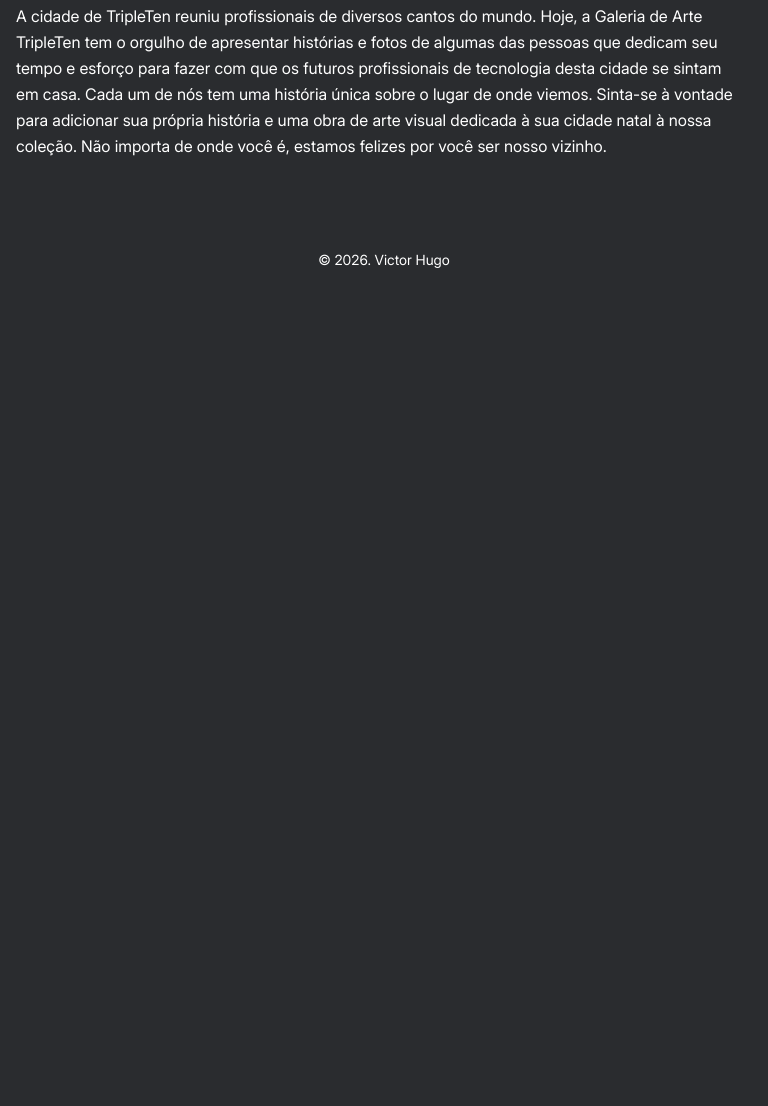
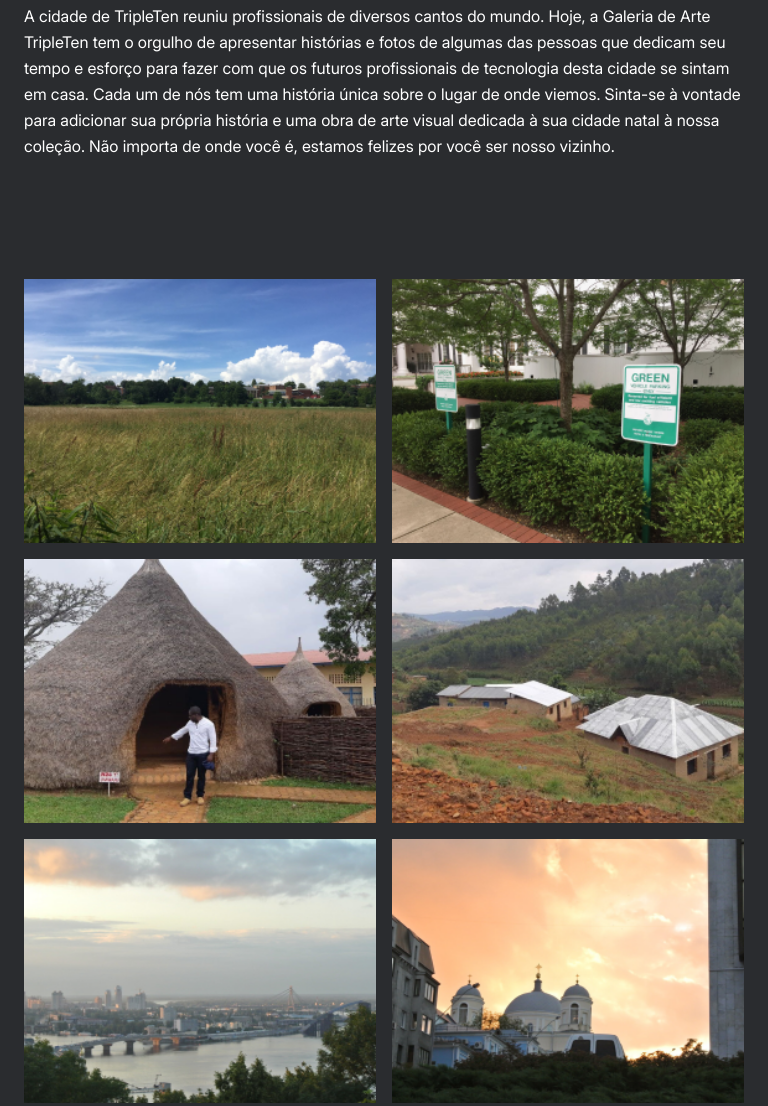
Before and after one commit to victorhugo156/web_project_homeland, a plain HTML site: page index.html in a window 768 px wide. Shown: the part 1595-2701 px from the top of the page. Before the commit the page ends 1900 px from the top, so only its background shows below. Drawn offline with Linux system fonts and the light colour scheme.

Commit message:
feat:gridlayout

```diff
--- a/blocks/info.css
+++ b/blocks/info.css
@@ -34,19 +34,19 @@ margin-bottom: 94px;
     line-height: 163%;
 }
 
-@media screen and (min-width: 472px) and (max-width: 1100px){
+/* @media screen and (min-width: 472px) and (max-width: 1100px){
     .info{
         margin: 16px;
     }
-}
+} */
 
 
 @media screen and (min-width: 472px) and (max-width: 999px) {
     .info{
         max-width: 720px;
 
-        margin-left: 16px;
-        margin-right: 16px;
+        margin-left: 24px;
+        margin-right: 24px;
         margin-top: 0;
         margin-bottom: 64px;
     }
--- /dev/null
+++ b/blocks/photo-grid.css
@@ -0,0 +1,40 @@
+.photo-grid{
+    max-width: 1184px;
+    /* width: 100%; */
+
+    margin-left: 48px;
+    margin-right: 48px;
+    margin-bottom: 92px;
+
+    display: grid;
+    gap: 16px;
+    grid-auto-columns: 1fr;
+    grid-template-columns: repeat(4, 1fr);
+
+    }
+
+.photo-grid__images{
+    width: 100%;
+    object-fit: cover;
+    display: block;
+}
+
+@media screen and (min-width: 350px) and (max-width: 768px){
+    .photo-grid{
+        grid-template-columns: 1fr;
+        gap: 12px;
+
+        margin-left: 0;
+        margin-right: 0;
+    }
+}
+
+@media screen and (min-width: 768px) and (max-width: 1366px){
+    .photo-grid{
+        grid-template-columns: repeat(2, 1fr);
+        gap: 16px;
+
+        margin-left: 24px;
+        margin-right: 24px;
+    }
+}
--- a/index.html
+++ b/index.html
@@ -1,37 +1,35 @@
 <!DOCTYPE html>
 <html lang="pt-BR">
+
 <head>
     <meta charset="UTF-8">
     <meta name="viewport" content="width=device-width, initial-scale=1.0">
-    <meta
-    name="description"
-    content="Bem vindo ao Tripleten Art Gallery."
-    />
+    <meta name="description" content="Bem vindo ao Tripleten Art Gallery." />
     <meta name="author" content="Victor Hugo" />
-    <meta
-  name="keywords"
-  content="art, artes, art galery, galeria de artes, pinturas, fotos, experiência, cultura"
-    />
+    <meta name="keywords" content="art, artes, art galery, galeria de artes, pinturas, fotos, experiência, cultura" />
     <link rel="stylesheet" href="./pages/index.css" />
     <link rel="icon" href="./images/logo-icon.png">
     <title>Tripleten Art Gallery</title>
 </head>
+
 <body>
     <div class="page">
+
+        <!-- HEADER -->
         <header class="header">
             <img class="header__logo" src="./images/logo.png" alt="">
         </header>
 
+        <!-- HEARO BANNER -->
         <section class="hero">
-
             <h1 class="hero__headline">De Pátria para Pátria</h1>
             <p class="hero__sub-headline">Uma jornada épica do Kentucky ao Burundi pelo País de Gales e Ucrânia</p>
-
-
             <img class="hero__image" src="./images/__image.jpg" alt="Imagem do litoral da cidade TripleTen  ">
         </section>
 
         <main class="content">
+
+            <!-- SECTION INTRO  -->
             <section class="info">
                 <h2 class="info__title">Conheça um pouco mais sobre a localização dos seus amigos</h2>
                 <div class="info__container">
@@ -51,10 +49,24 @@
                     Não importa de onde você é, estamos felizes por você ser nosso vizinho.
                 </p>
             </section>
+
+            <!-- SECTION IMAGE GALERY  -->
+
+            <section class="photo-grid">
+                <img src="./images/item.png" alt="imagem mostrando o litoral da cidade" class="photo-grid__images">
+                <img src="./images/item-1.png" alt="imagem mostrando o litoral de Pais de Gales" class="photo-grid__images">
+                <img src="./images/item-2.png" alt="imagem the uma mesquita duranto o por do sol" class="photo-grid__images">
+                <img src="./images/item-3.png" alt="imagem de uma ponto ligando 2 cidades" class="photo-grid__images">
+                <img src="./images/item-4.png" alt="imagem de um campo" class="photo-grid__images">
+                <img src="./images/item-5.png" alt="imagem de um jardim de entrada de casa" class="photo-grid__images">
+                <img src="./images/item-6.png" alt="imagem de uma oca" class="photo-grid__images">
+                <img src="./images/item-7.png" alt="imagem de casas do interior" class="photo-grid__images">
+            </section>
         </main>
         <footer class="footer">
             <p class="footer__trade-mark">© 2026. Victor Hugo</p>
         </footer>
     </div>
 </body>
+
 </html>
--- a/pages/index.css
+++ b/pages/index.css
@@ -6,4 +6,5 @@
 @import url("../blocks/hero.css");
 @import url("../blocks/content.css");
 @import url("../blocks/info.css");
+@import url("../blocks/photo-grid.css");
 @import url("../blocks/footer.css");
```
Also changed, not shown: images/burundi.png (added), images/eua.png (added), images/gales.png (added), images/item-1.png (added), images/item-2.png (added), images/item-3.png (added), images/item-4.png (added), images/item-5.png (added), images/item-6.png (added), images/item-7.png (added), images/item.png (added).
